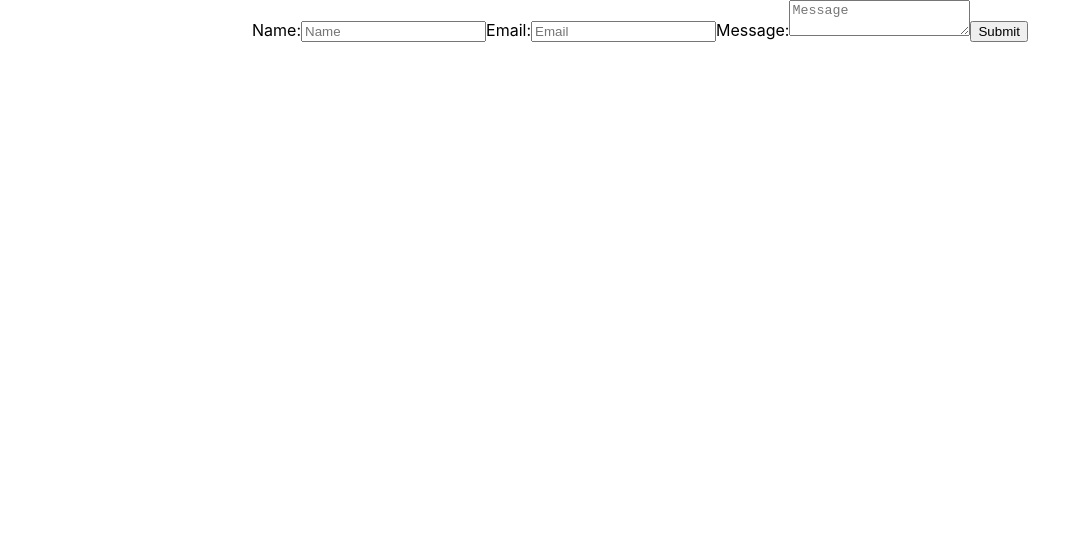
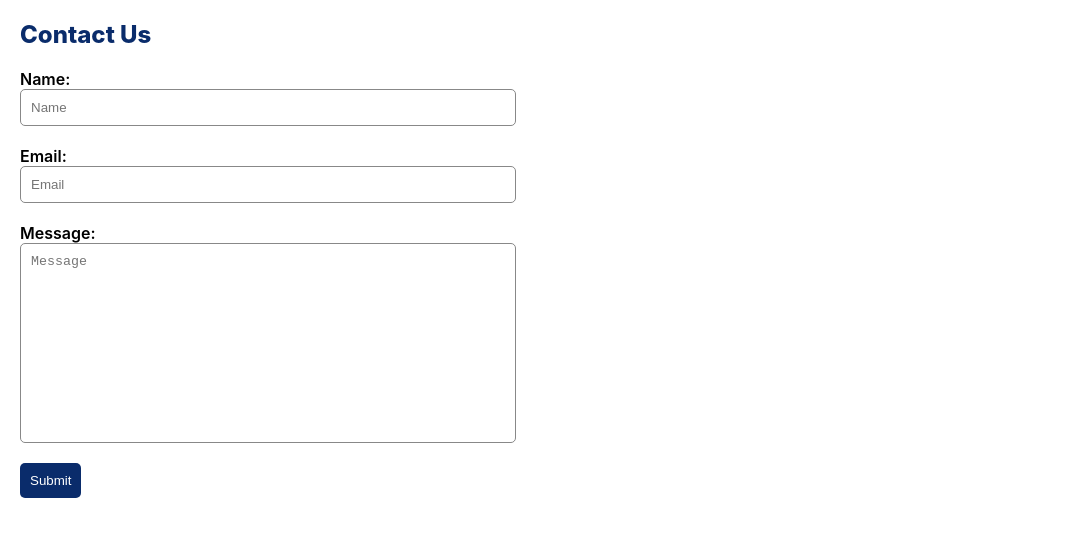
Before and after one commit to tharveyster/react-contact-form, a React (Create React App) app: page / in a window 1280 px wide. Shown: the top 536 px of the page, without its empty margins (0-1071 px from the left). Built offline with nearby package versions, Linux system fonts and the light colour scheme.

Commit message:
Added some styling to the form

```diff
--- a/src/App.css
+++ b/src/App.css
@@ -1,38 +1,54 @@
-.App {
-  text-align: center;
+* {
+  margin: 0;
+  padding: 0;
+  box-sizing: border-box;
 }
 
-.App-logo {
-  height: 40vmin;
-  pointer-events: none;
+body {
+  padding: 20px;
 }
 
-@media (prefers-reduced-motion: no-preference) {
-  .App-logo {
-    animation: App-logo-spin infinite 20s linear;
-  }
+h2 {
+  font-size: 24px;
+  font-weight: 800;
+  color: #0a2c6b;
+  margin-bottom: 20px;
 }
 
-.App-header {
-  background-color: #282c34;
-  min-height: 100vh;
-  display: flex;
-  flex-direction: column;
-  align-items: center;
-  justify-content: center;
-  font-size: calc(10px + 2vmin);
-  color: white;
+label {
+  font-weight: 600;
 }
 
-.App-link {
-  color: #61dafb;
+textarea {
+  min-height: 200px;
+  resize: none;
 }
 
-@keyframes App-logo-spin {
-  from {
-    transform: rotate(0deg);
-  }
-  to {
-    transform: rotate(360deg);
-  }
+.form-field {
+  display: block;
+  margin-bottom: 20px;
+  width: 40%;
+  min-width: 350px;
+  border: 1px solid #888;
+  border-radius: 5px;
+  padding: 10px;
 }
+
+.error {
+  font-weight: 800;
+  color: #bb0000;
+  margin-bottom: 20px;
+}
+
+.btn {
+  border: none;
+  border-radius: 5px;
+  background-color: #0a2c6b;
+  color: white;
+  padding: 10px;
+}
+
+.btn:hover {
+  background-color: #888;
+  color: #0a2c6b;
+}
--- a/src/App.js
+++ b/src/App.js
@@ -29,6 +29,8 @@ function App() {
     if (inputType === 'name') {
       if (!inputValue.length) {
         setErrorMessage('The name field is required');
+      } else {
+        setErrorMessage('');
       }
     } else if (inputType === 'email') {
       if (!validateEmail(inputValue)) {
@@ -38,20 +40,28 @@ function App() {
       }
       if (!inputValue.length) {
         setErrorMessage('The email field is required');
+      } else {
+        setErrorMessage('');
       }
     } else {
       if (!inputValue.length) {
         setErrorMessage('The message field is required');
+      } else {
+        setErrorMessage('');
       }
     }
   };
 
   return (
     <div className='App'>
+      <h2>
+        Contact Us
+      </h2>
       <form>
         <label>
           Name:
           <input
+            className='form-field'
             type='text'
             name='name'
             value={name}
@@ -64,6 +74,7 @@ function App() {
         <label>
           Email:
           <input
+            className='form-field'
             type='email'
             name='email'
             value={email}
@@ -76,6 +87,7 @@ function App() {
         <label>
           Message:
           <textarea
+            className='form-field'
             type='text'
             name='message'
             value={message}
@@ -87,10 +99,10 @@ function App() {
         </label>
         {errorMessage && (
           <div>
-            <p>{errorMessage}</p>
+            <p className='error'>{errorMessage}</p>
           </div>
         )}
-        <button type='submit'>
+        <button className='btn' type='submit'>
           Submit
         </button>
       </form>
```
